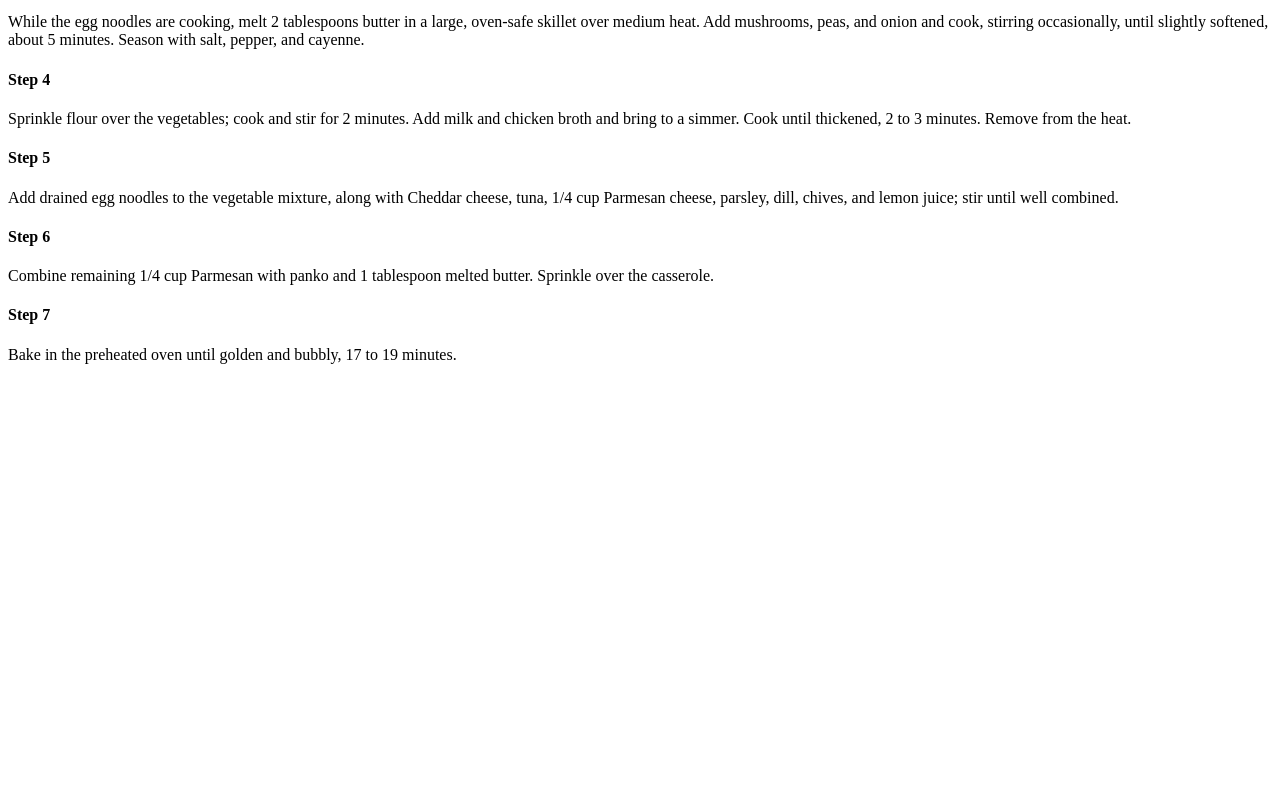
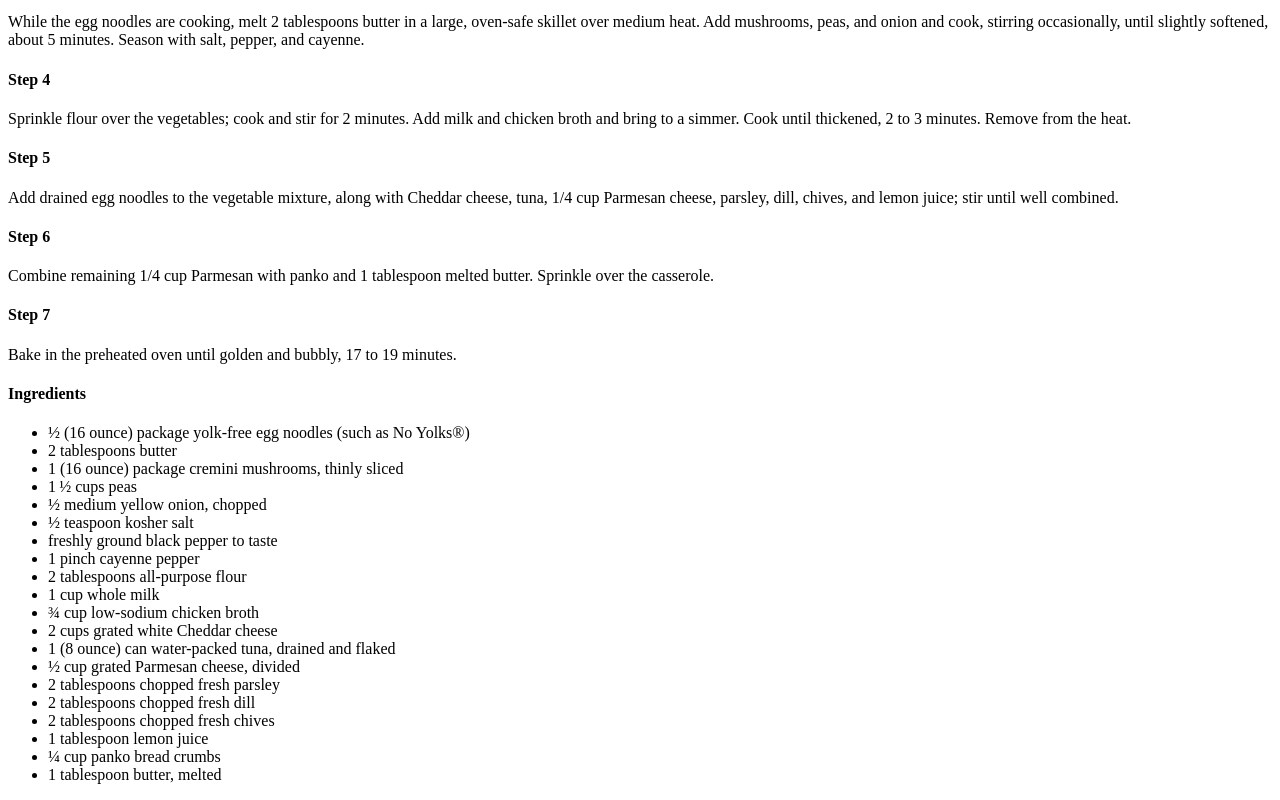
Before and after one commit to superchargingmachine/odin-recipes, a plain HTML site: page recipes/skillet_tuna_casserole.html in a window 1280 px wide. Shown: the part 588-1388 px from the top of the page. Before the commit the page ends 968 px from the top, so only its background shows below. Drawn offline with Linux system fonts and the light colour scheme.

Commit message:
Edit skillet_tuna_casserole.html

```diff
--- a/recipes/skillet_tuna_casserole.html
+++ b/recipes/skillet_tuna_casserole.html
@@ -23,5 +23,28 @@
         <p>Combine remaining 1/4 cup Parmesan with panko and 1 tablespoon melted butter. Sprinkle over the casserole.</p>
     <h4>Step 7</h4>
         <p>Bake in the preheated oven until golden and bubbly, 17 to 19 minutes.</p>
+    <h4>Ingredients</h4>
+    <ul>
+        <li>½ (16 ounce) package yolk-free egg noodles (such as No Yolks®) </li>
+        <li>2 tablespoons butter </li>
+        <li>1 (16 ounce) package cremini mushrooms, thinly sliced </li>
+        <li>1 ½ cups peas</li>
+        <li>½ medium yellow onion, chopped </li>
+        <li>½ teaspoon kosher salt </li>
+        <li>freshly ground black pepper to taste</li>
+        <li>1 pinch cayenne pepper</li>
+        <li>2 tablespoons all-purpose flour </li>
+        <li>1 cup whole milk </li>
+        <li>¾ cup low-sodium chicken broth </li>
+        <li>2 cups grated white Cheddar cheese</li>
+        <li>1 (8 ounce) can water-packed tuna, drained and flaked </li>
+        <li>½ cup grated Parmesan cheese, divided </li>
+        <li>2 tablespoons chopped fresh parsley</li>
+        <li>2 tablespoons chopped fresh dill </li>
+        <li>2 tablespoons chopped fresh chives </li>
+        <li>1 tablespoon lemon juice</li>
+        <li>¼ cup panko bread crumbs </li>
+        <li>1 tablespoon butter, melted </li>
+    </ul>
 </body>
 </html>
```
